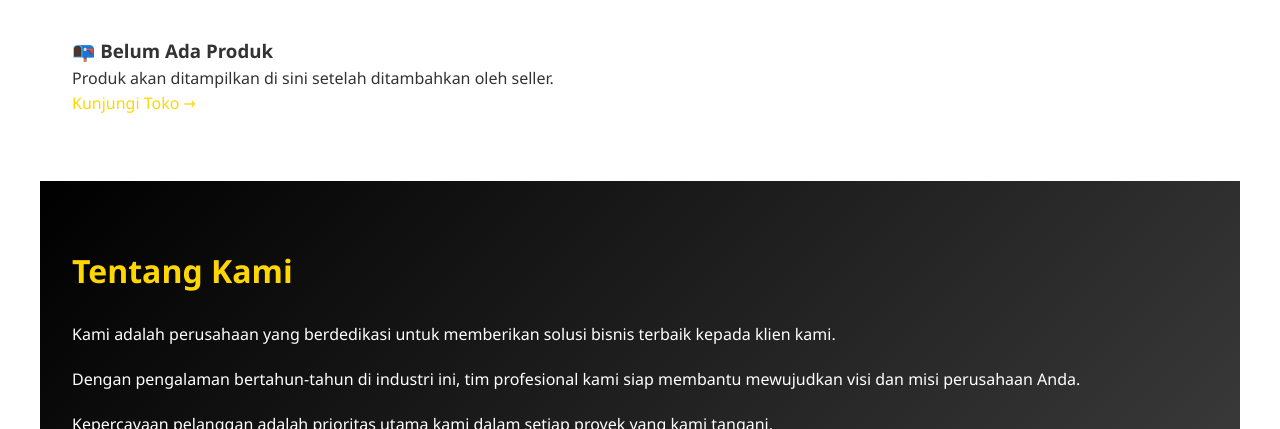
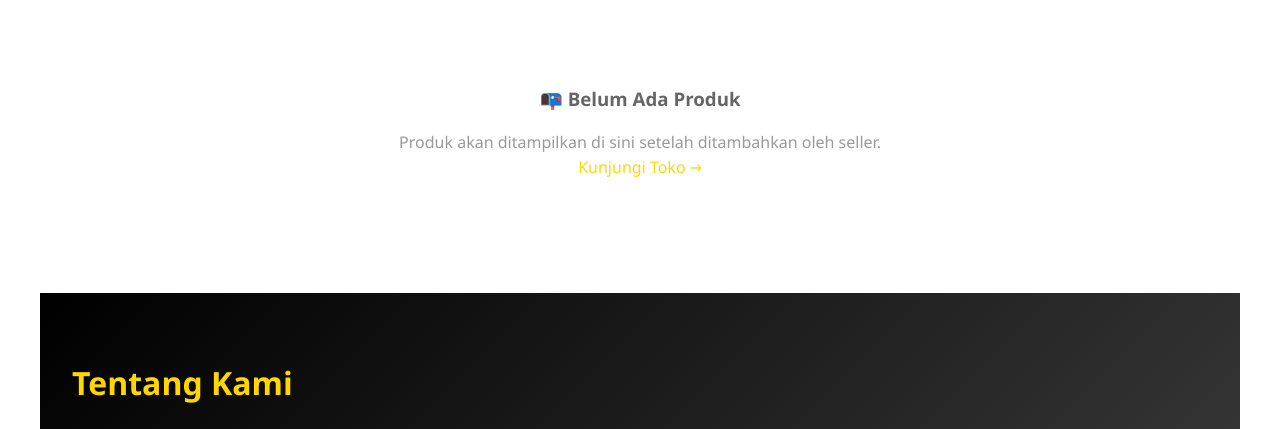
Before and after one commit to LcLucifer/web-LSG, a plain HTML site: page LSG.html in a window 1280 px wide. Shown: the part 761-1190 px from the top of the page. Drawn offline with Linux system fonts and the light colour scheme.

Commit message:
Update LSG.html

```diff
--- a/LSG.html
+++ b/LSG.html
@@ -257,6 +257,16 @@
             margin-bottom: 1rem;
         }
 
+        .empty-products {
+            text-align: center;
+            padding: 3rem 2rem;
+            color: #999;
+        }
+
+        .empty-products h3 {
+            color: #666;
+            margin-bottom: 1rem;
+        }
 
         #about {
             background: linear-gradient(135deg, #000000 0%, #3c3c3c 100%);
```
